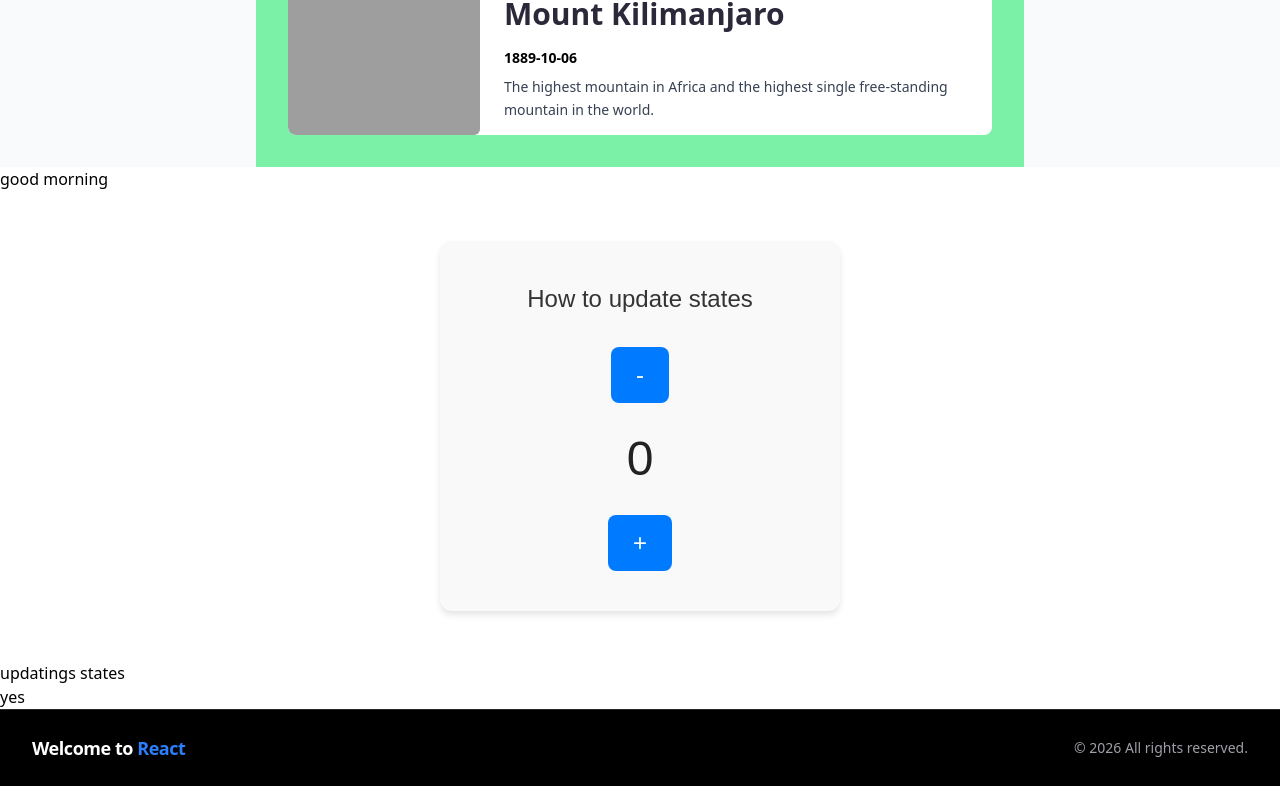
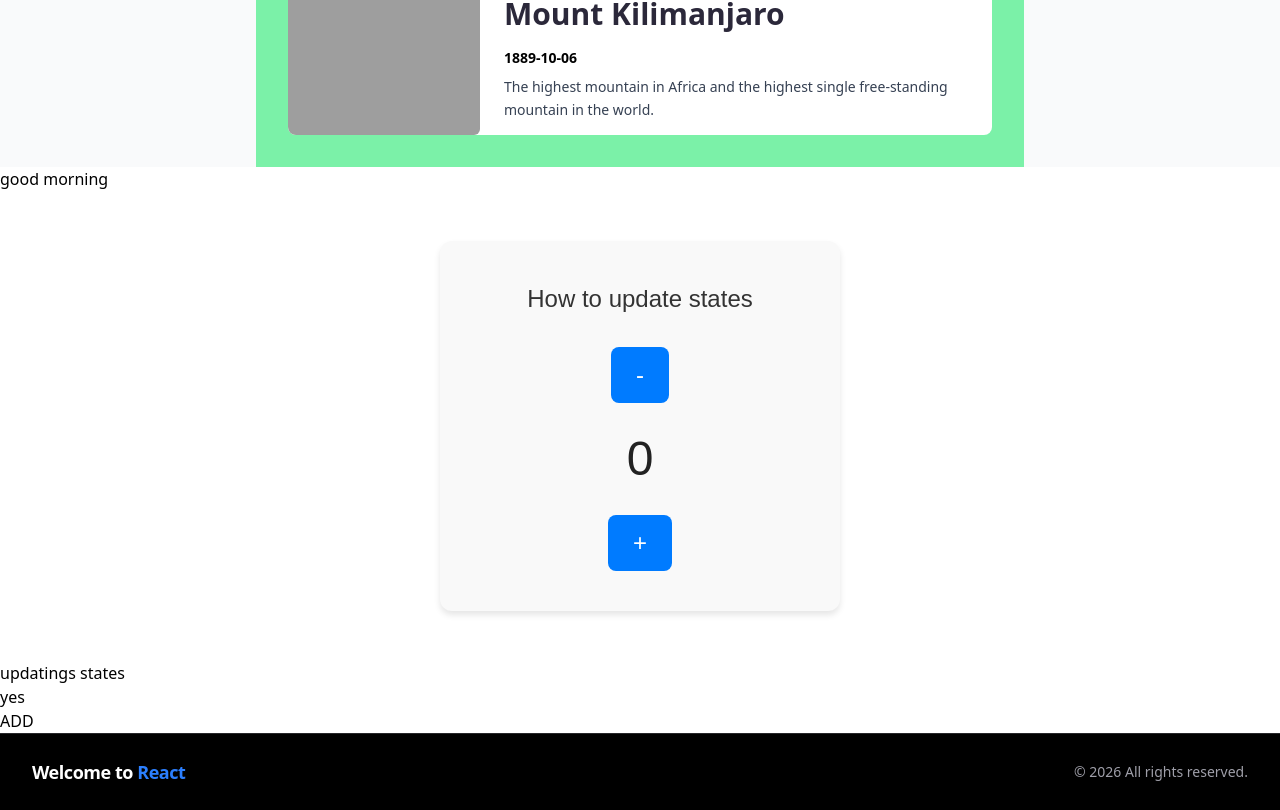
Before and after one commit to wainaina-mwangi/New-pro, a React (Vite) app: page / in a window 1280 px wide. Shown: the part 2091-2901 px from the top of the page. Before the commit the page ends 2877 px from the top, so only its background shows below. Built offline with nearby package versions, Linux system fonts and the light colour scheme; grey boxes are pictures that could not be loaded.

Commit message:
working with complex states

```diff
--- a/src/App.jsx
+++ b/src/App.jsx
@@ -9,6 +9,7 @@ import Header from './components/Header'
 import Entry from './components/Entry'
 import State from './components/State'
 import TernaryOperator from "./components/TernaryOperator";
+import ComplexState from './components/ComplexState'
 import CopyRight from './components/CopyRight'
 import { useState, useEffect } from 'react'
 
@@ -58,6 +59,7 @@ function App() {
     <Entry/>
     <State/>
     <TernaryOperator/>
+    <ComplexState/>
     <CopyRight/>
 
     </>
--- /dev/null
+++ b/src/components/ComplexState.jsx
@@ -0,0 +1,23 @@
+import React from 'react'
+import { useState } from 'react'
+
+const ComplexState = () => {
+const[myFavouriteThings,setMyFavouriteThings]=useState([ ])
+const allFavouriteThings = ["English","maths","Biology","Chemistry"]
+const thingsElement = myFavouriteThings.map(thing=> <p key={thing}>{thing}</p>)
+
+function addFavouriteThing() {
+    setMyFavouriteThings(prevFavThings =>[...prevFavThings,"test"])
+}
+
+  return (
+    <main>
+        <button onClick={addFavouriteThing}>ADD</button>
+        <section>
+            {thingsElement}
+        </section>
+    </main>
+  )
+}
+
+export default ComplexState
```
